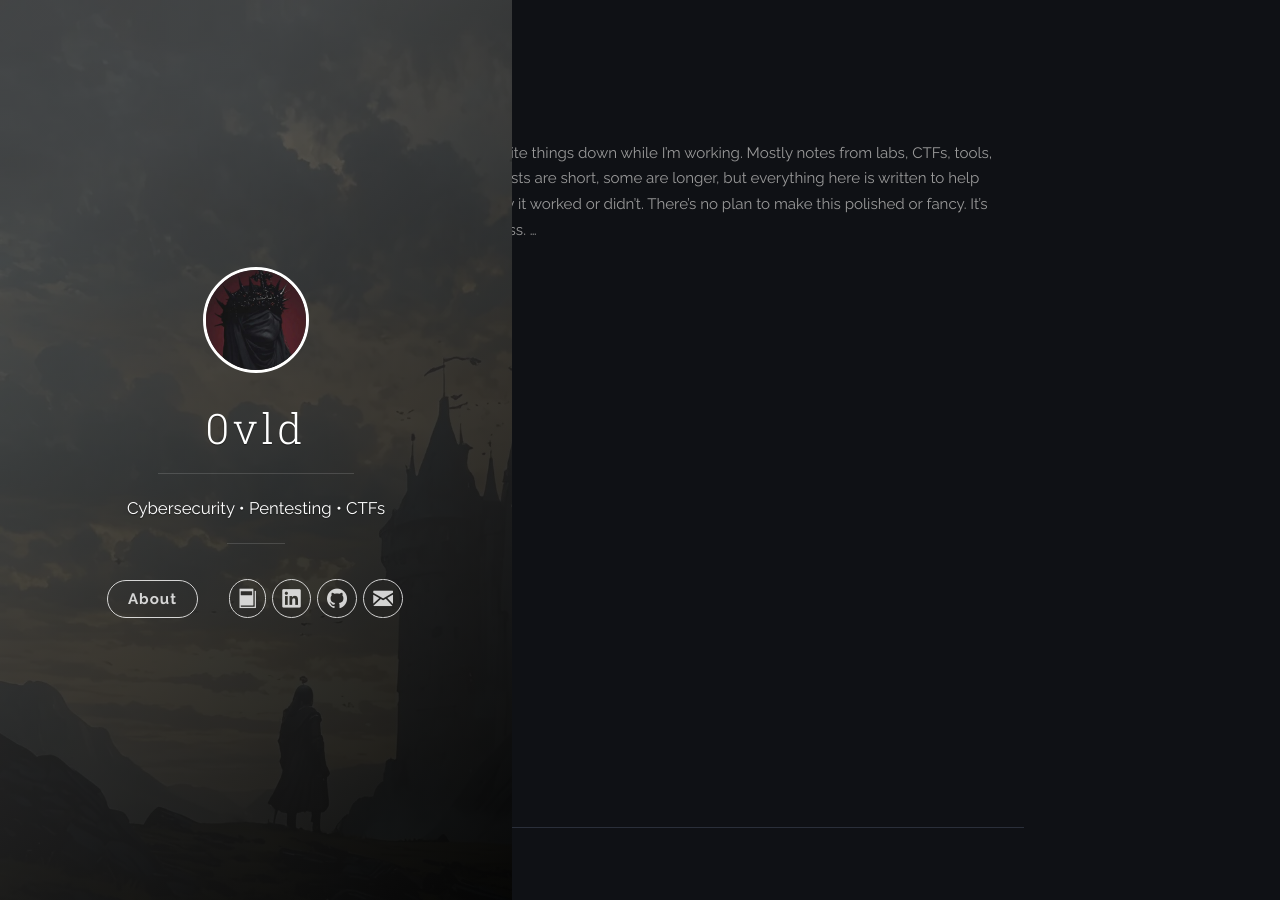
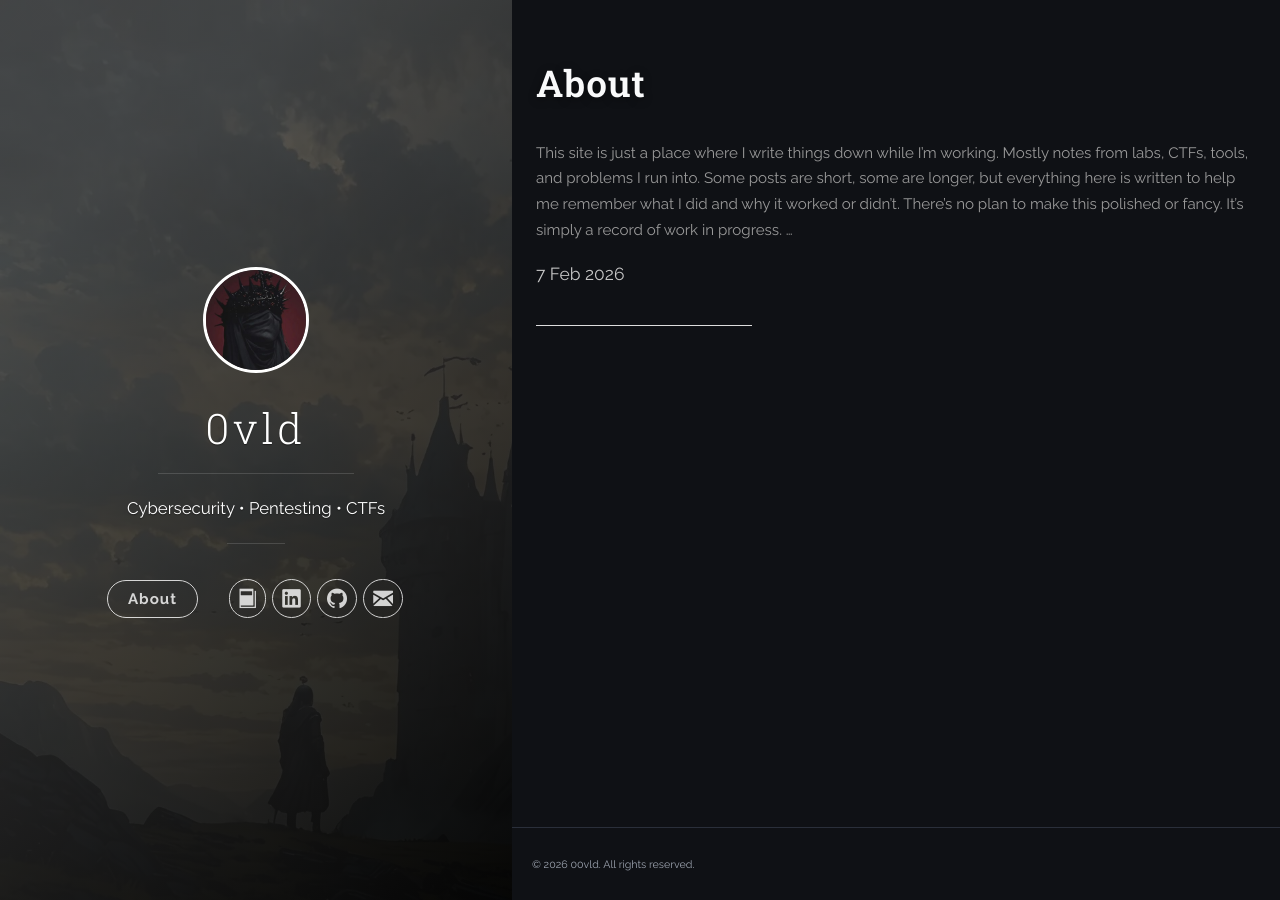
Before and after one commit to 00vld/00vld.github.io, a Jekyll site: the page built from index.html, in a window 1280 px wide. Built offline with Jekyll 4.4.1, drawn with Linux system fonts in a browser that asks for light colours; the list of posts is cut into pages by our own code.

Commit message:
First Upload

```diff
--- a/css/main.scss
+++ b/css/main.scss
@@ -335,14 +335,28 @@ body.home .post-list {
   margin: 1.5rem 0;
 }
 
-/* ===== Mobile Fix for Uno Sidebar Layout ===== */
+/* ===== FIX UNO SIDEBAR OVERLAP ISSUE ===== */
 
+/* Desktop layout fix */
+@media (min-width: 961px) {
+
+  .panel-cover {
+    width: 40% !important;   /* adjust if needed */
+    position: fixed !important;
+    left: 0;
+    top: 0;
+    height: 100vh;
+  }
+
+  .content-wrapper {
+    margin-left: 40% !important; /* SAME VALUE as panel width */
+    width: 60%;
+  }
+
+}
+
+/* Mobile layout fix */
 @media (max-width: 960px) {
-
-  /* Stack layout vertically */
-  .content-wrapper {
-    margin-left: 0 !important;
-  }
 
   .panel-cover {
     position: relative !important;
@@ -350,17 +364,9 @@ body.home .post-list {
     height: auto !important;
   }
 
-  .panel-cover--collapsed {
+  .content-wrapper {
+    margin-left: 0 !important;
     width: 100% !important;
   }
 
-  .content-wrapper__inner {
-    max-width: 90%;
-    padding: 1.5rem 1rem;
-  }
-
-  .post-container--single .post {
-    max-width: 100%;
-  }
-
 }
```
